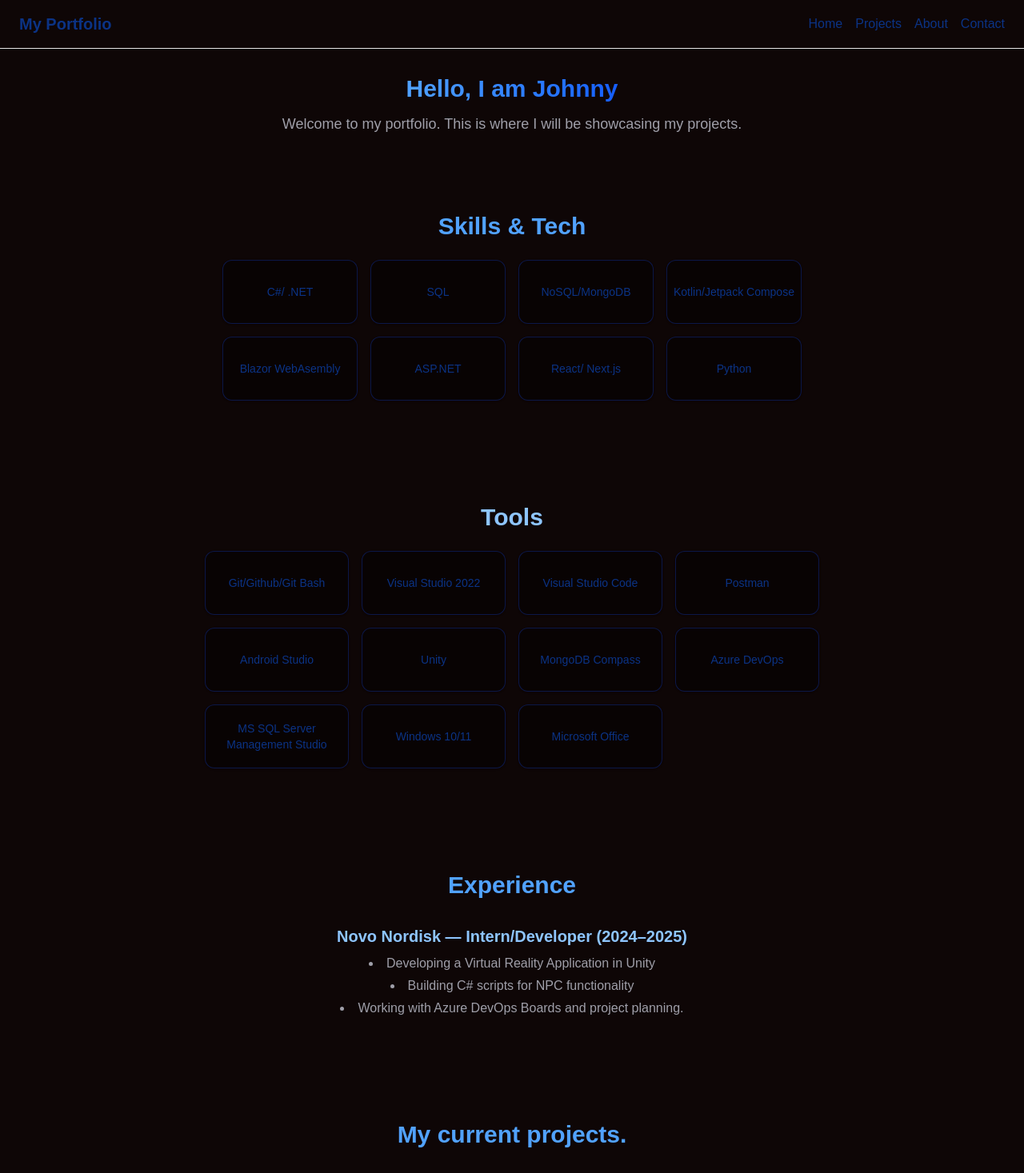
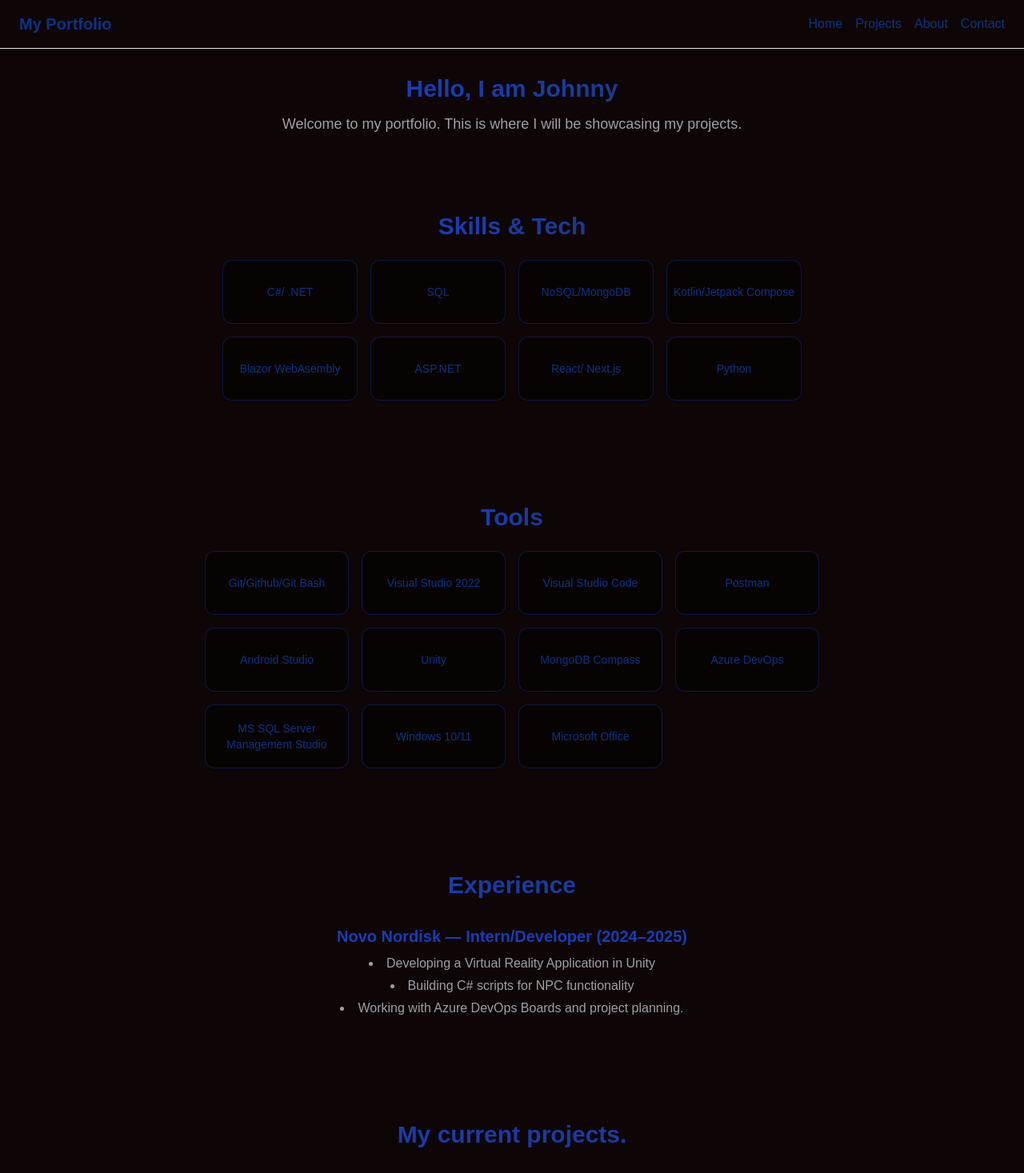
Before and after one commit to JohnnyNguyen97/CV, a Next.js app: page / in a window 1280 px wide. Shown: the top 1467 px of the page at 80% size. Built offline with nearby package versions, Linux system fonts and the light colour scheme.

Commit message:
Resized some titles and their colors.

```diff
--- a/app/page.tsx
+++ b/app/page.tsx
@@ -13,7 +13,7 @@ export default function Home() {
       <Tools />
       <Experience />
       <section className="px-8 py-16">
-        <h2 className="text-3xl font-semibold mb-8 items-center text-center text-blue-400">
+        <h2 className="text-3xl font-bold text-transparent bg-clip-text bg-gradient-to-r from-blue-800 to-blue-900 mb-8 text-center">
           My current projects.
         </h2>
 
--- a/components/sections/Experience.tsx
+++ b/components/sections/Experience.tsx
@@ -1,12 +1,12 @@
 export default function Experience() {
   return (
     <section className="px-8 py-16 max-w-3xl mx-auto">
-      <h2 className="text-3xl font-semibold mb-8 text-blue-400 text-center">
+      <h2 className="text-3xl font-bold text-transparent bg-clip-text bg-gradient-to-r from-blue-800 to-blue-900 mb-8 text-center">
         Experience
       </h2>
       <div className="space-y-8 text-zinc-400">
         <div>
-          <h3 className="text-xl font-semibold text-blue-300 text-center">
+          <h3 className="text-xl font-semibold text-blue-800 text-center">
             Novo Nordisk — Intern/Developer (2024–2025)
           </h3>
           <ul className="list-disc list-inside mt-2 space-y-1 text-center">
--- a/components/sections/Hero.tsx
+++ b/components/sections/Hero.tsx
@@ -1,7 +1,7 @@
 export default function Hero() {
   return (
     <section className="min-h-[10vh] w-full flex flex-col justify-start items-center text-center gap-3 px-8 py-8">
-      <h1 className="text-3xl font-bold text-transparent bg-clip-text bg-gradient-to-r from-blue-400 to-blue-600">
+      <h1 className="text-3xl font-bold text-transparent bg-clip-text bg-gradient-to-r from-blue-800 to-blue-900">
         Hello, I am Johnny
       </h1>
 
--- a/components/sections/Skills.tsx
+++ b/components/sections/Skills.tsx
@@ -12,7 +12,9 @@ export default function Skills() {
 
   return (
     <section className="px-8 py-16 flex flex-col items-center text-center gap-6">
-      <h2 className="text-3xl font-semibold text-blue-400">Skills & Tech</h2>
+      <h2 className="text-3xl font-bold text-transparent bg-clip-text bg-gradient-to-r from-blue-800 to-blue-900">
+        Skills & Tech
+      </h2>
 
       <div className="grid grid-cols-2 sm:grid-cols-3 md:grid-cols-4 gap-4 max-w-3xl">
         {skills.map((skill) => (
--- a/components/sections/Tools.tsx
+++ b/components/sections/Tools.tsx
@@ -15,7 +15,9 @@ export default function Tools() {
 
   return (
     <section className="px-8 py-16 flex flex-col items-center text-center gap-6">
-      <h2 className="text-3xl font-semibold text-blue-300">Tools</h2>
+      <h2 className="text-3xl font-bold text-transparent bg-clip-text bg-gradient-to-r from-blue-800 to-blue-900">
+        Tools
+      </h2>
 
       <div className="grid grid-cols-2 sm:grid-cols-3 md:grid-cols-4 gap-4 max-w-3xl">
         {tools.map((tool) => (
```
